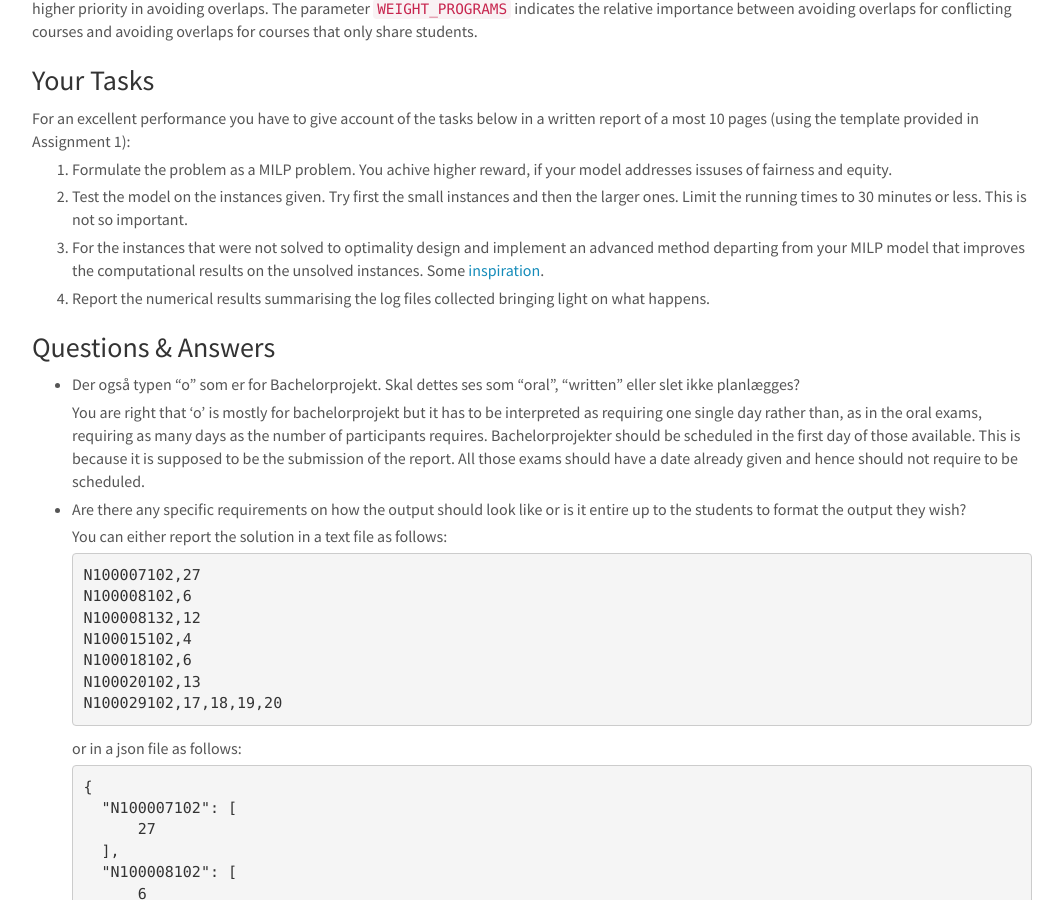
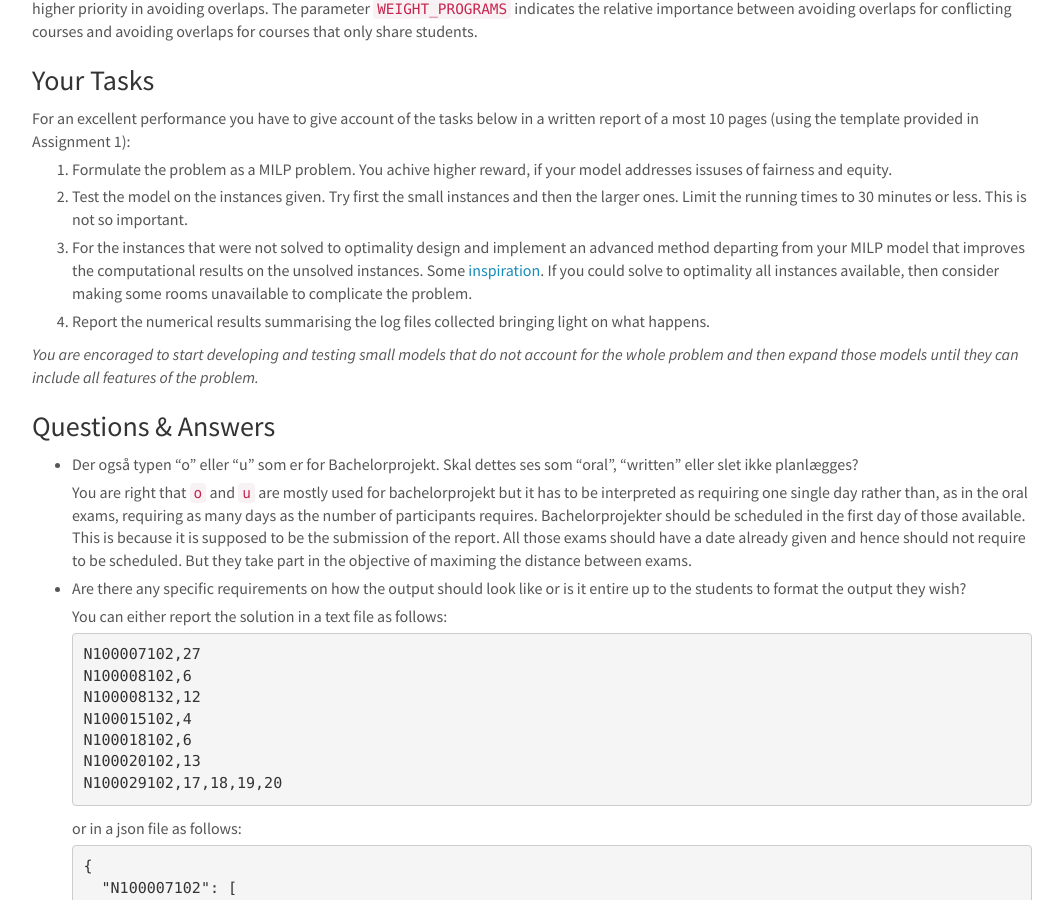
Before and after one commit to DM872/dm872.github.io, a Jekyll site: the page built from _posts/2022-05-30-exams.md, in a window 1280 px wide and 900 px high, scrolled down 1393 px. Shown: the whole window, without its empty margins (108-1171 px from the left). Built offline with Jekyll 4.4.1, drawn with Linux system fonts in a browser that asks for light colours; nearby versions of some CDN libraries; formulas are drawn with MathJax 3; a script that is not in the unit is left out; comment, search, counter and statistics services are not loaded.

Commit message:
updated assignment 2

```diff
--- a/_posts/2022-05-30-exams.md
+++ b/_posts/2022-05-30-exams.md
@@ -138,25 +138,33 @@ Assignment 1):
 3.  For the instances that were not solved to optimality design and
     implement an advanced method departing from your MILP model that
     improves the computational results on the unsolved instances. Some
-    [inspiration](https://doi.org/10.1007/978-3-540-68552-4_18).
+    [inspiration](https://doi.org/10.1007/978-3-540-68552-4_18).  If you
+    could solve to optimality all instances available, then consider
+    making some rooms unavailable to complicate the problem.
 
-4.  Report the numerical results summarising the log files collected bringing
-    light on what happens.
+4.  Report the numerical results summarising the log files collected
+    bringing light on what happens.
+
+
+*You are encoraged to start developing and testing small models that do
+    not account for the whole problem and then expand those models until
+    they can include all features of the problem.*
 
 
 ### Questions & Answers
 
 
-- Der også typen "o" som er for Bachelorprojekt. Skal dettes ses som
-  "oral", "written" eller slet ikke planlægges?
+- Der også typen "o" eller "u" som er for Bachelorprojekt. Skal dettes
+  ses som "oral", "written" eller slet ikke planlægges?
 
-  You are right that ‘o’ is mostly for bachelorprojekt but it has to be
-  interpreted as requiring one single day rather than, as in the oral
-  exams, requiring as many days as the number of participants
-  requires. Bachelorprojekter should be scheduled in the first day of
-  those available. This is because it is supposed to be the submission
-  of the report. All those exams should have a date already given and
-  hence should not require to be scheduled.
+  You are right that `o` and `u` are mostly used for bachelorprojekt but
+  it has to be interpreted as requiring one single day rather than, as
+  in the oral exams, requiring as many days as the number of
+  participants requires. Bachelorprojekter should be scheduled in the
+  first day of those available. This is because it is supposed to be the
+  submission of the report. All those exams should have a date already
+  given and hence should not require to be scheduled. But they take part
+  in the objective of maximing the distance between exams.
 
 
 - Are there any specific requirements on how the output should look like
```
